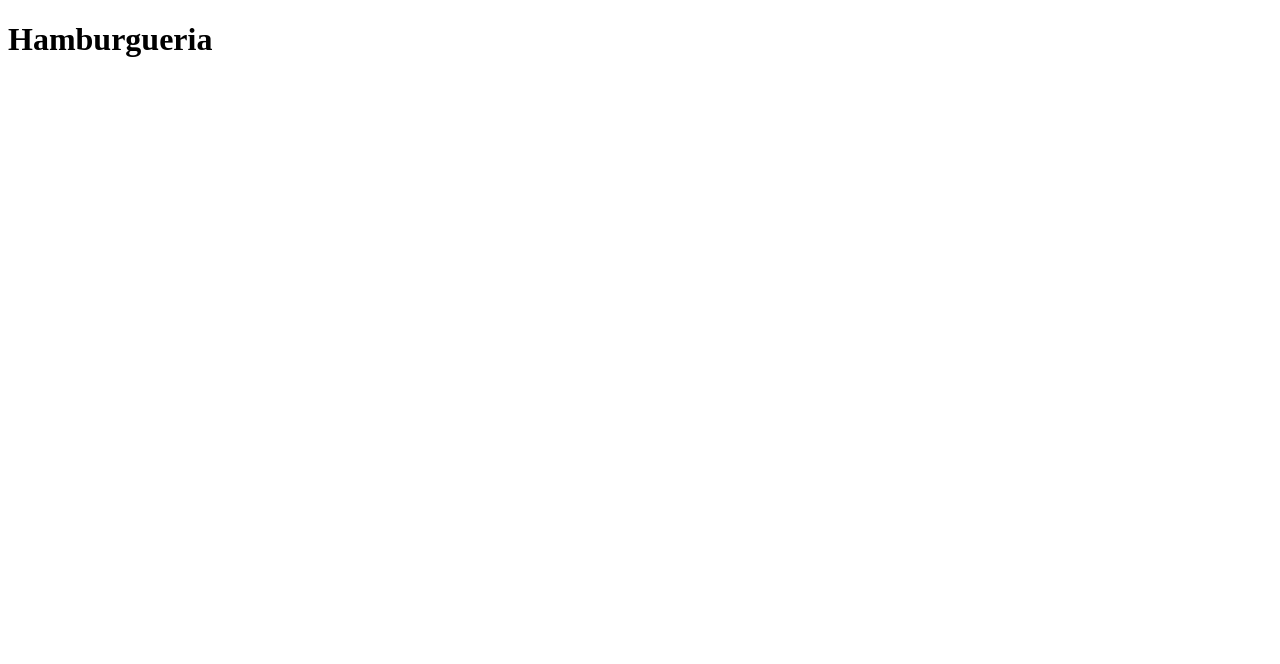
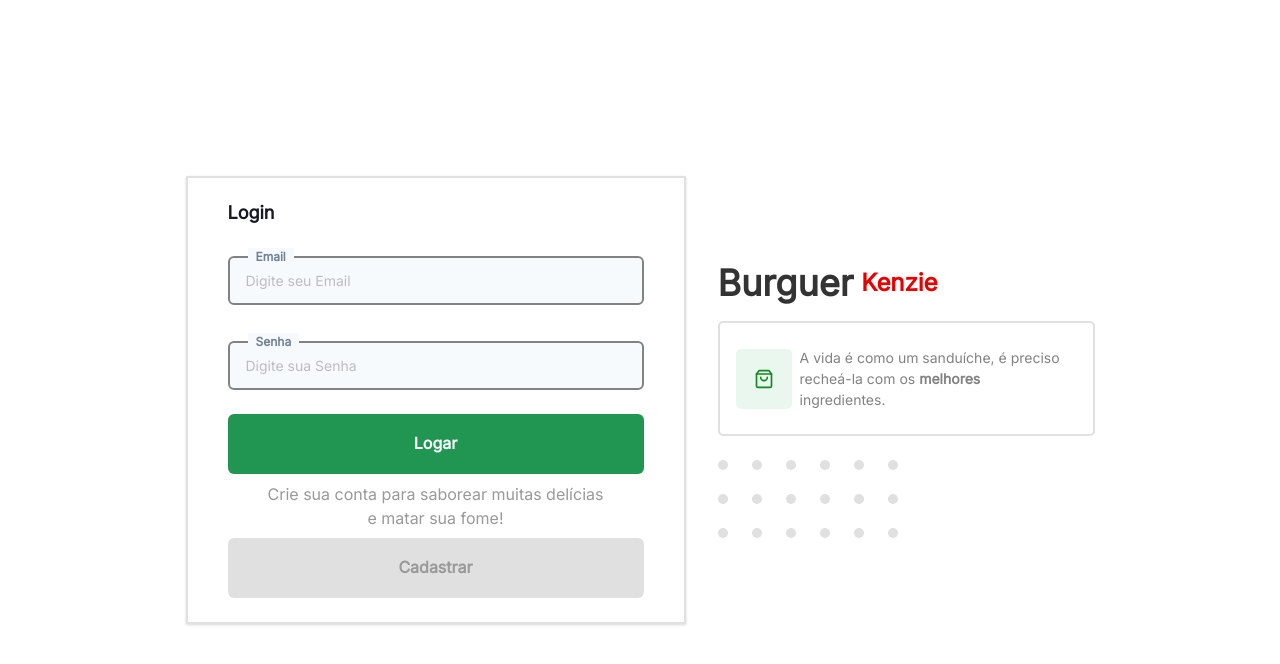
Before and after one commit to allanalvescs/hamburgueria-ts, a React (Create React App) app: page / in a window 1280 px wide. Shown: the top 664 px of the page. Built offline with nearby package versions, Linux system fonts and the light colour scheme.

Commit message:
feat: created page Login

```diff
--- a/public/index.html
+++ b/public/index.html
@@ -11,6 +11,12 @@
     />
     <link rel="apple-touch-icon" href="%PUBLIC_URL%/logo192.png" />
     <link rel="manifest" href="%PUBLIC_URL%/manifest.json" />
+    <link rel="preconnect" href="https://fonts.googleapis.com" />
+    <link rel="preconnect" href="https://fonts.gstatic.com" crossorigin />
+    <link
+      href="https://fonts.googleapis.com/css2?family=Alfa+Slab+One&family=Inter&display=swap"
+      rel="stylesheet"
+    />
     <title>Hamburgueria</title>
   </head>
   <body>
--- a/src/App.tsx
+++ b/src/App.tsx
@@ -1,10 +1,9 @@
 import { Heading } from "@chakra-ui/react";
+import Login from "./Pages/Login";
 
 const App = () => {
   return (
-    <Heading as="h1" fontSize="2xl">
-      Hamburgueria
-    </Heading>
+   <Login/>
   );
 };
 
--- /dev/null
+++ b/src/Pages/Login/LoginInfor.tsx
@@ -0,0 +1,81 @@
+import { Box, Center, Flex, Grid, Heading, Text } from "@chakra-ui/react";
+import { FiShoppingBag } from "react-icons/fi";
+
+const LoginInfor = () => {
+  return (
+    <Box
+      ml={["0", "0", "8", "8"]}
+      w={["355px", "355px", "377px"]}
+      display="flex"
+      flexDir="column"
+      alignItems="flex-start"
+      h="auto"
+    >
+      <Heading
+        color="gray.600"
+        display="flex"
+        alignItems="center"
+        justifyContent="center"
+      >
+        Burguer{" "}
+        <Text color="red.100" fontSize="2xl" ml="2">
+          Kenzie
+        </Text>
+      </Heading>
+
+      <Flex
+        mt="4"
+        alignItems="center"
+        paddingX="4"
+        paddingY="6"
+        borderWidth="2px"
+        borderColor="gray.100"
+        borderRadius="5px"
+      >
+        <Center
+          bg="#27AE601A"
+          borderRadius="5px"
+          color="green.300"
+          w="90px"
+          h="60px"
+        >
+          <FiShoppingBag size="20px" />
+        </Center>
+
+        <Text ml="2" fontSize="sm" color="gray.300">
+          A vida é como um sanduíche, é preciso recheá-la com os
+          <b> melhores </b> <br />
+          ingredientes.
+        </Text>
+      </Flex>
+
+      <Grid
+        mt="6"
+        templateColumns="repeat(6,1fr)"
+        gap={6}
+        display={["none", "none", "grid", "grid"]}
+      >
+        <Box w="10px" h="10px" borderRadius="100%" bg="gray.100" />
+        <Box w="10px" h="10px" borderRadius="100%" bg="gray.100" />
+        <Box w="10px" h="10px" borderRadius="100%" bg="gray.100" />
+        <Box w="10px" h="10px" borderRadius="100%" bg="gray.100" />
+        <Box w="10px" h="10px" borderRadius="100%" bg="gray.100" />
+        <Box w="10px" h="10px" borderRadius="100%" bg="gray.100" />
+        <Box w="10px" h="10px" borderRadius="100%" bg="gray.100" />
+        <Box w="10px" h="10px" borderRadius="100%" bg="gray.100" />
+        <Box w="10px" h="10px" borderRadius="100%" bg="gray.100" />
+        <Box w="10px" h="10px" borderRadius="100%" bg="gray.100" />
+        <Box w="10px" h="10px" borderRadius="100%" bg="gray.100" />
+        <Box w="10px" h="10px" borderRadius="100%" bg="gray.100" />
+        <Box w="10px" h="10px" borderRadius="100%" bg="gray.100" />
+        <Box w="10px" h="10px" borderRadius="100%" bg="gray.100" />
+        <Box w="10px" h="10px" borderRadius="100%" bg="gray.100" />
+        <Box w="10px" h="10px" borderRadius="100%" bg="gray.100" />
+        <Box w="10px" h="10px" borderRadius="100%" bg="gray.100" />
+        <Box w="10px" h="10px" borderRadius="100%" bg="gray.100" />
+      </Grid>
+    </Box>
+  );
+};
+
+export default LoginInfor;
--- /dev/null
+++ b/src/Pages/Login/index.tsx
@@ -0,0 +1,107 @@
+import { Button, Flex, Grid, Heading, Text, VStack } from "@chakra-ui/react";
+
+import { useForm } from "react-hook-form";
+import * as yup from "yup";
+import { yupResolver } from "@hookform/resolvers/yup";
+
+import Input from "../../components/Form/Input";
+import LoginInfor from "./LoginInfor";
+
+interface FormData {
+  email: string;
+  password: string;
+}
+
+const loginSchema = yup.object().shape({
+  email: yup.string().required("Campo Obrigatório *").email("Email inválido!"),
+  password: yup
+    .string()
+    .required("Campo Obrigatório *")
+    .min(6, "Minimo de 6 caracteres"),
+});
+
+const Login = () => {
+  const {
+    register,
+    handleSubmit,
+    formState: { errors },
+  } = useForm<FormData>({
+    resolver: yupResolver(loginSchema),
+  });
+
+  const handleSubmitData = (data: FormData) => console.log(data);
+  return (
+    <Flex
+      alignItems="center"
+      justifyContent="center"
+      h="100vh"
+      w="100%"
+      flexDir={["column-reverse", "column-reverse", "row", "row"]}
+    >
+      <Grid
+        as="form"
+        onSubmit={handleSubmit(handleSubmitData)}
+        w={["355px", "355px", "500px", "500px"]}
+        boxShadow="base"
+        borderWidth="2px"
+        borderColor="gray.100"
+        paddingY="6"
+        paddingX="10"
+        mt={["6", "6", "0", "0"]}
+      >
+        <Heading as="h3" fontSize="lg">
+          Login
+        </Heading>
+
+        <VStack mt="4" spacing="5">
+          <Input
+            placeholder="Digite seu Email"
+            type="email"
+            label="Email"
+            error={errors.email}
+            {...register("email")}
+          />
+          <Input
+            label="Senha"
+            placeholder="Digite sua Senha"
+            type="password"
+            error={errors.password}
+            {...register("password")}
+          />
+        </VStack>
+
+        <VStack mt="6">
+          <Button
+            w="100%"
+            h="60px"
+            borderRadius="6px"
+            color="white"
+            bg="green.200"
+            _hover={{ bg: "green.300" }}
+            type="submit"
+          >
+            Logar
+          </Button>
+          <Text fontSize="md" color="gray.200" textAlign="center">
+            Crie sua conta para saborear muitas delícias <br /> e matar sua
+            fome!
+          </Text>
+          <Button
+            w="100%"
+            h="60px"
+            borderRadius="6px"
+            color="gray.200"
+            bg="gray.100"
+            _hover={{ bg: "gray.50" }}
+          >
+            Cadastrar
+          </Button>
+        </VStack>
+      </Grid>
+
+      <LoginInfor />
+    </Flex>
+  );
+};
+
+export default Login;
--- /dev/null
+++ b/src/components/Form/Input.tsx
@@ -0,0 +1,98 @@
+import {
+  FormControl,
+  FormErrorMessage,
+  FormLabel,
+  Input as ChakraInput,
+  InputProps as ChakraInputProps,
+  InputGroup,
+} from "@chakra-ui/react";
+import { useEffect } from "react";
+import { useCallback } from "react";
+
+import { forwardRef, ForwardRefRenderFunction, useState } from "react";
+import { FieldError } from "react-hook-form";
+
+type VariantionOptions = {
+  [key: string]: string;
+};
+
+interface InputProps extends ChakraInputProps {
+  label?: string;
+  name: string;
+  error?: null | FieldError;
+}
+
+const InputVariation: VariantionOptions = {
+  error: "red.100",
+  default: "gray.300",
+  focus: "gray.600",
+  filled: "green.100",
+};
+
+const InputBase: ForwardRefRenderFunction<HTMLInputElement, InputProps> = (
+  { name, label, error = null, ...rest },
+  ref
+) => {
+  const [value, setValue] = useState("");
+  const [variation, setVariation] = useState("default");
+
+  useEffect(() => {
+    if (error) {
+      return setVariation("error");
+    }
+  }, [error]);
+
+  const handleInputFocus = useCallback(() => {
+    if (!error) {
+      setVariation("focus");
+    }
+  }, [error]);
+
+  const handleInputBlur = useCallback(() => {
+    if (value.length > 1 && !error) {
+      setVariation("filled");
+    }
+  }, [error, value]);
+
+  return (
+    <FormControl isInvalid={!!error}>
+      <InputGroup flexDir="column" h="65px" w="100%" position="relative">
+        {label && (
+          <FormLabel
+            color="gray.500"
+            fontSize="xs"
+            position="absolute"
+            top="2"
+            left="5"
+            zIndex="10"
+            bg="gray.50"
+            fontWeight="semibold"
+            paddingX="2"
+          >
+            {label}
+          </FormLabel>
+        )}
+        <ChakraInput
+          {...rest}
+          name={name}
+          ref={ref}
+          variant="outline"
+          onChangeCapture={(event) => setValue(event.currentTarget.value)}
+          fontSize="sm"
+          borderWidth="2px"
+          onBlurCapture={handleInputBlur}
+          onFocus={handleInputFocus}
+          borderColor={InputVariation[variation]}
+          bg="gray.50"
+          mt="4"
+          h="65px"
+        />
+      </InputGroup>
+      <FormErrorMessage>{error?.message}</FormErrorMessage>
+    </FormControl>
+  );
+};
+
+const Input = forwardRef(InputBase);
+
+export default Input;
--- a/src/index.tsx
+++ b/src/index.tsx
@@ -1,10 +1,14 @@
+import { ChakraProvider } from "@chakra-ui/react";
 import React from "react";
 import ReactDOM from "react-dom";
 import App from "./App";
+import { theme } from "./style/theme";
 
 ReactDOM.render(
   <React.StrictMode>
-    <App />
+    <ChakraProvider theme={theme}>
+      <App />
+    </ChakraProvider>
   </React.StrictMode>,
   document.getElementById("root") as HTMLElement
 );
--- /dev/null
+++ b/src/style/theme.ts
@@ -0,0 +1,36 @@
+import { extendTheme, theme as ChakraTheme } from "@chakra-ui/react";
+
+export const theme = extendTheme({
+  colors: {
+    green: {
+      50: "#27AE60",
+      100: "#27AE60",
+      200: "#219653",
+      300: "#168821",
+    },
+    gray: {
+      0: "#F5F5F5",
+      100: "#E0E0E0",
+      200: "#999999",
+      300: "#828282",
+      400: "#BDBDBD",
+      600: "#333333",
+    },
+    red: {
+      100: "#E60000",
+    },
+  },
+  fonts: {
+    heading: "Inter",
+    body: "Inter",
+  },
+
+  styles: {
+    global: {
+      body: {
+        bg: "white",
+        color: "gray.900",
+      },
+    },
+  },
+});
```
